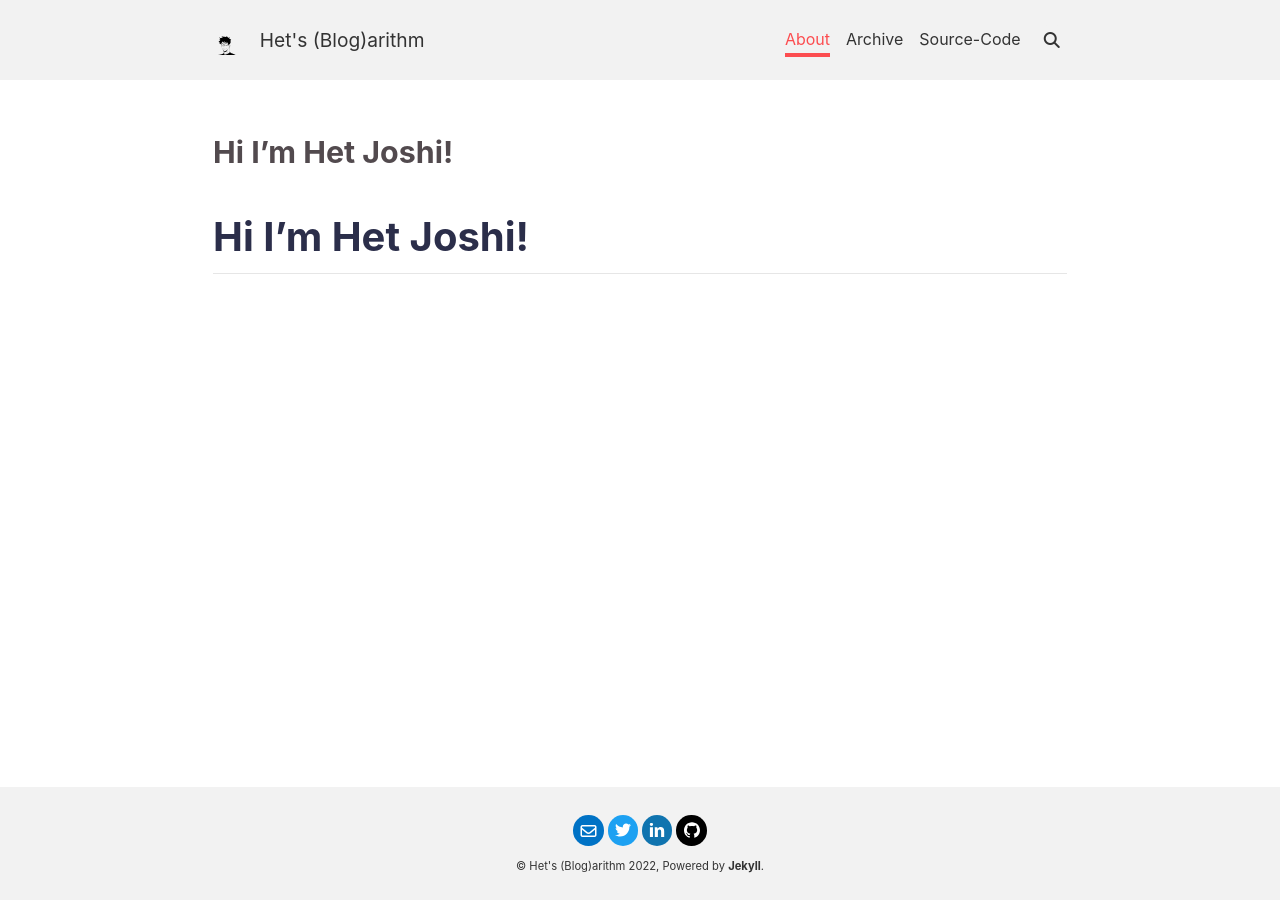
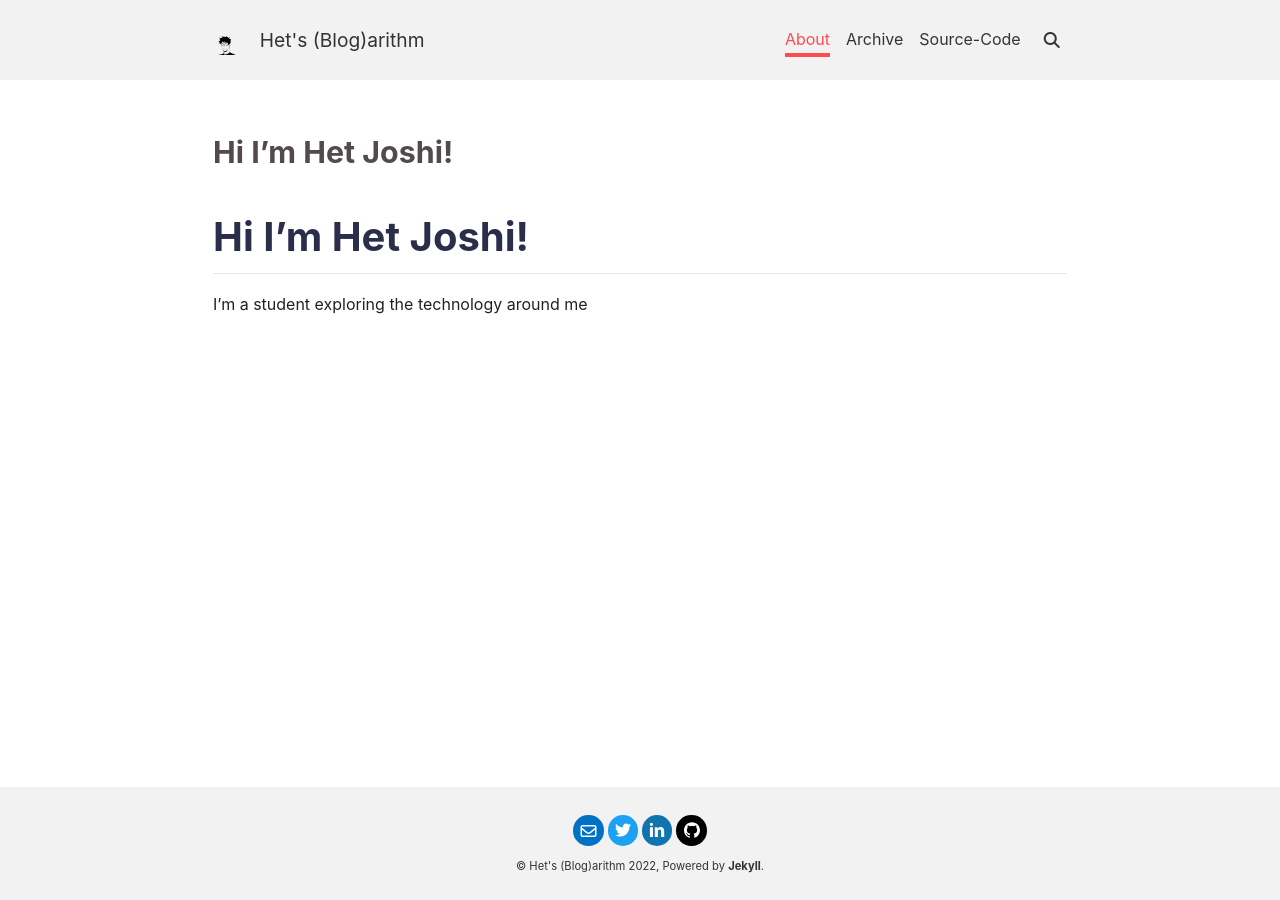
Before and after one commit to Het-Joshi/blog, a Jekyll site: the page built from about.md, in a window 1280 px wide. Built offline with Jekyll 4.4.1, drawn with Linux system fonts in a browser that asks for light colours; nearby versions of some CDN libraries; our own code applies the rules of GitHub Pages for plain Markdown files.

Commit message:
Update about.md

```diff
--- a/about.md
+++ b/about.md
@@ -27,3 +27,4 @@ key: page-about
 ---
 
 # <span style="color:#2B2E4A">Hi I'm Het Joshi!</span>
+I'm a student exploring the technology around me
```
